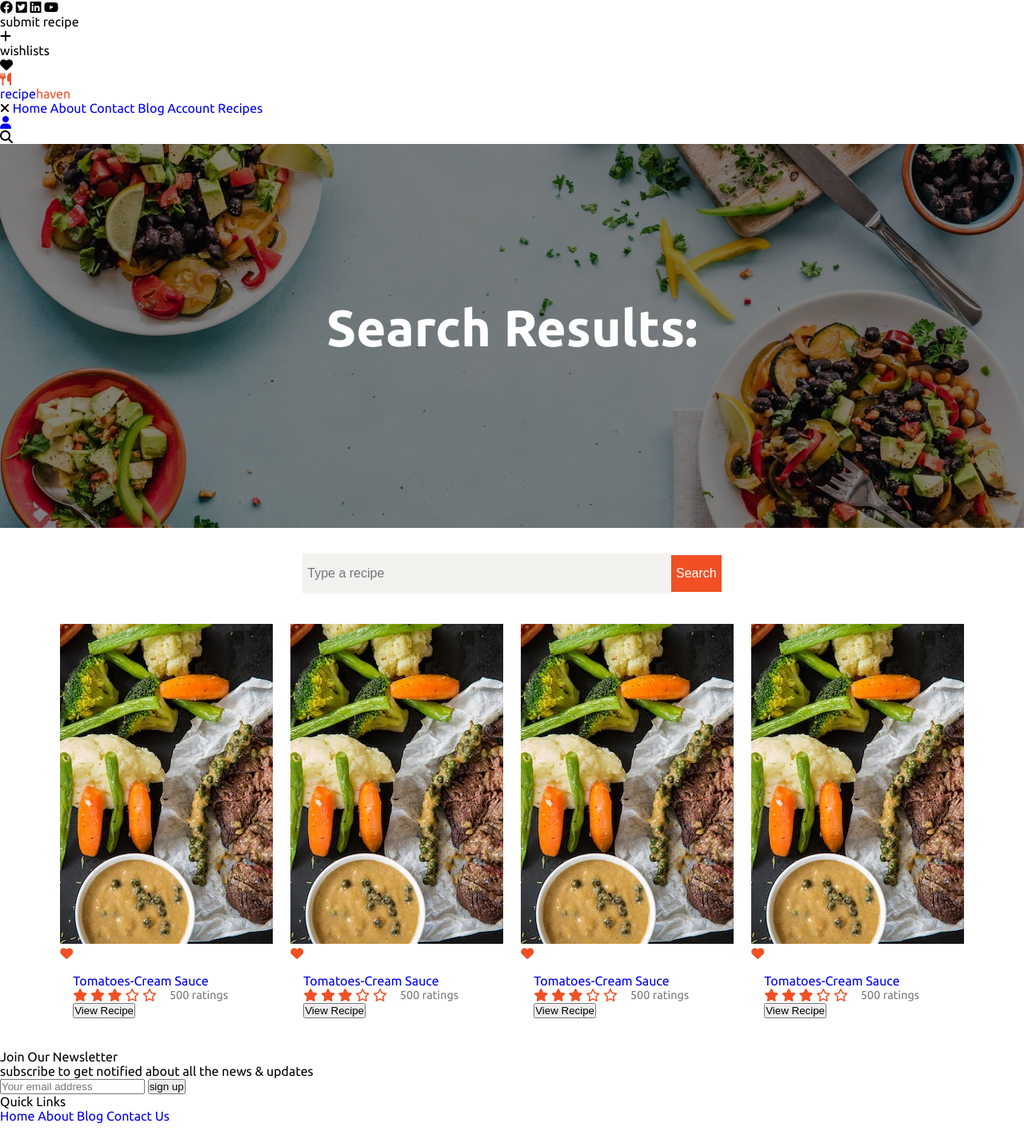
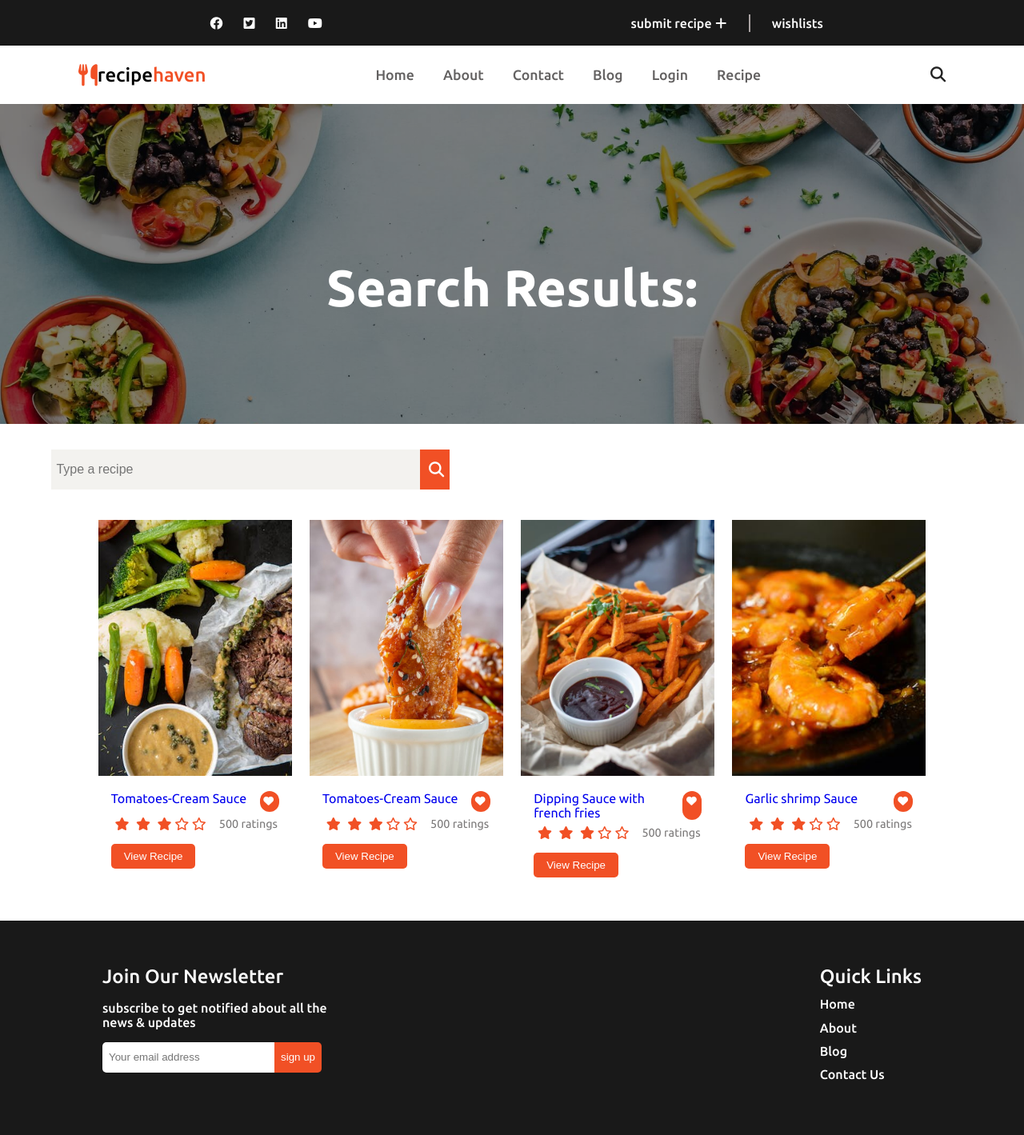
Before and after one commit to Tra-G/recipehaven, a PHP site: page /static/html/searchresult.html in a window 1280 px wide. Shown: the whole page at 80% size. Run offline with PHP 8.4, Linux system fonts and the light colour scheme; some libraries are stand-ins or nearby versions; some web fonts are replaced.

Commit message:
search results

```diff
--- a/static/css/searchresult.css
+++ b/static/css/searchresult.css
@@ -56,17 +56,19 @@ a{
 
 
 /*SECT 1*/
-.search-container{
+.result-container{
     margin: 2rem auto;
     width: 90%;
-}
-.search-btn{
     display: flex;
-    align-items: center;
     justify-content: center;
 }
-.search-btn input{
+.result-btn{
     width: 100%;
+    display: flex;
+}
+
+.result-btn input{
+    width: 70%;
     padding: .8rem .4rem;
     outline: none;
     border: none;
@@ -74,13 +76,14 @@ a{
     font-size: .9rem;
     font-weight: 500;
 }
-.search-btn button{
-    padding: .8rem .4rem;
+.result-btn button{
+    padding: .7rem .4rem;
     outline: none;
     border: none;
     background-color: #F15025;
     color: #fff;
     font-weight: 500;
+    font-size: .9rem;
 }
 
 
@@ -92,27 +95,51 @@ a{
 .flex-item{
     display: flex;
     flex-direction: column;
+    justify-content: center;
 }
 .card{
     margin: .4rem 0;
+    width: 100%;
+    height: 20%;
 }
 .card img{
     width: 100%;
-    height: 50vh;
+    height: 40vh;
     object-fit: cover;
     position: relative;
 }
 .card-text{
     margin: 1rem;
 }
+.love{
+    font-size: .8rem;
+    padding: .4rem;
+    color: #fff;
+    background-color: #F15025;
+    border-radius: 1rem;
+}
+.card-text button{
+    padding: .5rem 1rem;
+    outline: none;
+    border: none;
+    background-color: #F15025;
+    color: #fff;
+    margin: 1rem 0;
+    border-radius: 5px;
+}
 
-/*
-.fa-heart{
-    font-size: 1.8rem;
-    position: absolute;
-    right: 1.5rem;
+@media screen and (min-width: 750px) {
+    .card{
+        width: 48%;
+        margin: 8px;
+    }
+
+    .flex-item{
+        flex-direction: row;
+        flex-wrap: wrap;
+    }
 }
-*/
+
 
 
 @media screen and (min-width: 1024px) {
@@ -128,14 +155,13 @@ a{
 }
 
 /*SECT 1*/
-.search-btn input{
+.result-btn input{
     width: 40%;
     padding: 1rem .4rem;
     font-size: 1rem;
 }
 
-.search-btn button{
-    font-size: 1rem;
+.result-btn button{
     padding: .9rem .4rem;
 }
 
@@ -145,5 +171,7 @@ a{
 }
 .card{
     margin: .4rem .7rem;
+    width: 21%;
 }
+
 }
--- a/static/html/about.html
+++ b/static/html/about.html
@@ -23,7 +23,7 @@
     <div class="modal">
         <form class="search-btn" action="#">
             <input type="text" placeholder="Type a recipe">
-            <button>Search</button>
+            <button><i style="font-size: 1.2rem;" class="fa-solid fa-magnifying-glass"></i></button>
         </form>
     </div>
     <div class="nav-menu">
--- a/static/html/blog.html
+++ b/static/html/blog.html
@@ -23,7 +23,7 @@
     <div class="modal">
         <form class="search-btn" action="#">
             <input type="text" placeholder="Type a recipe">
-            <button>Search</button>
+            <button><i style="font-size: 1.2rem;" class="fa-solid fa-magnifying-glass"></i></button>
         </form>
     </div>
     <div class="nav-menu">
--- a/static/html/contact.html
+++ b/static/html/contact.html
@@ -23,7 +23,7 @@
     <div class="modal">
         <form class="search-btn" action="#">
             <input type="text" placeholder="Type a recipe">
-            <button>Search</button>
+            <button><i style="font-size: 1.2rem;" class="fa-solid fa-magnifying-glass"></i></button>
         </form>
     </div>
     <div class="nav-menu">
--- a/static/html/index.html
+++ b/static/html/index.html
@@ -23,7 +23,7 @@
     <div class="modal">
         <form class="search-btn" action="#">
             <input type="text" placeholder="Type a recipe">
-            <button>Search</button>
+            <button><i style="font-size: 1.2rem;" class="fa-solid fa-magnifying-glass"></i></button>
         </form>
     </div>
     <div class="nav-menu">
@@ -80,7 +80,7 @@
                         Login
                     </a>
 
-                    <a href="recipedetails.html">
+                    <a href="searchresult.html">
                         Recipe
                     </a>
 
--- a/static/html/searchresult.html
+++ b/static/html/searchresult.html
@@ -13,11 +13,22 @@
     <link href="https://fonts.googleapis.com/css2?family=Roboto:wght@400;500;700&family=Sono:wght@400;500&family=Ubuntu:wght@400;500;700&display=swap" rel="stylesheet">
     <!--Styling Link-->
     <link rel="stylesheet" href="../css/searchresult.css">
-    <link rel="stylesheet" href="../css/about.css">
+    <link rel="stylesheet" href="../css/style.css">
 </head>
 <body>
+    <div class="background"></div>
+    <div class="closeicon">
+        <i class="fa-solid fa-xmark"></i>
+    </div>
+    <div class="modal">
+        <form class="search-btn" action="#">
+            <input type="text" placeholder="Type a recipe">
+            <button><i style="font-size: 1.2rem;" class="fa-solid fa-magnifying-glass"></i></button>
+        </form>
+    </div>
     <div class="nav-menu">
         <div class="nav-block">
+            <div class="nav-1">
                 <div class="nav1">
                     <div>
                         <i class="fa-brands fa-facebook"></i>
@@ -27,14 +38,16 @@
                     </div>
 
                     <div class="submit-icon">
-                    <div class="nav-submit">
+                        <a class="nav-submit" href="submitrecipe.html">
                             <p>submit recipe</p>
                             <i class="fa-solid fa-plus"></i>
-                    </div>
+                        </a>
+
                         <div class="line"></div>
                         <div class="wishlists">
                             <p>wishlists</p>
                             <i class="fa fa-heart" aria-hidden="true"></i>
+                        </div>
                     </div>
                 </div>
             </div>
@@ -43,11 +56,10 @@
                 <a class="nav-header" href="index.html">
                     <i style="color: #F15025;" class="fa fa-cutlery" aria-hidden="true"></i>
                     <p>recipe<span style="color: #F15025;">haven</span></p>
-                    <!--<span class="mdi mdi-chef-hat"></span>-->
                 </a>
 
                 <div class="navlink">
-                    <i style="color: #000;" class="fa fa-times" aria-hidden="true"></i>
+                    <i style="color: #000;" class="fa fa-times"></i>
                     <a href="index.html">
                         Home
                     </a>
@@ -64,32 +76,27 @@
                         Blog
                     </a>
 
-                    <a href="#">
-                        Account
+                    <a href="login.html">
+                        Login
                     </a>
 
-                    <a href="#">
-                        Recipes
+                    <a href="searchresult.html">
+                        Recipe
                     </a>
 
                 </div>
 
                 <div class="nav-icon">
-                    <a href="login.html">
-                        <i class="fa-solid fa-user"></i>
-                    </a>
+                    <div class="nav-search">
+                        <i class="fa searchIcon fa-search"></i>
+                    </div>
 
-                    <div class="line line1"></div>
+                    <div class="line navline"></div>
+
                     <div class="hamburger">
                         <span></span>
                         <span></span>
                         <span></span>
-                    </div>
-
-                    <div class="line"></div>
-
-                    <div class="nav-search">
-                        <i class="fa fa-search" aria-hidden="true"></i>
                     </div>
                 </div>
             </div>
@@ -105,20 +112,26 @@
         </div>
     </header>
 
-    <div class="search-container">
-        <form class="search-btn" action="#">
+    <div class="result-container">
+        <form class="result-btn" action="#">
             <input type="text" placeholder="Type a recipe">
-            <button>Search</button>
+            <button><i style="font-size: 1.2rem;" class="fa-solid fa-magnifying-glass"></i></button>
         </form>
     </div>
 
+    <!--card container-->
     <div class="card-container">
         <div class="flex-item">
+
             <div class="card">
                 <img src="../imag/img3.jpeg" alt="tomatoes sauce">
-                <i style="color: #F15025;" class="fa-solid fa-heart"></i>
+
                 <div class="card-text">
+                    <div style="display: flex; justify-content: space-between; margin-bottom: .4rem;">
                         <a href="#">Tomatoes-Cream Sauce</a>
+                        <i class="fa-solid fa-heart love"></i>
+                    </div>
+
                     <div style="display: flex; align-items: center;">
                     <div class="star">
                         <i style="color: #F15025;" class="fa-solid fa-star"></i>
@@ -135,10 +148,14 @@
             </div>
 
             <div class="card">
-                <img src="../imag/img3.jpeg" alt="tomatoes sauce">
-                <i style="color: #F15025;" class="fa-solid fa-heart"></i>
+                <img src="../imag/img16.jpeg" alt="tomatoes sauce">
+
                 <div class="card-text">
+                    <div style="display: flex; justify-content: space-between; margin-bottom: .4rem;">
                         <a href="#">Tomatoes-Cream Sauce</a>
+                        <i class="fa-solid fa-heart love"></i>
+                    </div>
+
                     <div style="display: flex; align-items: center;">
                     <div class="star">
                         <i style="color: #F15025;" class="fa-solid fa-star"></i>
@@ -154,11 +171,16 @@
                 </div>
             </div>
 
+
             <div class="card">
-                <img src="../imag/img3.jpeg" alt="tomatoes sauce">
-                <i style="color: #F15025;" class="fa-solid fa-heart"></i>
+                <img src="../imag/img40.webp" alt="tomatoes sauce">
+
                 <div class="card-text">
-                    <a href="#">Tomatoes-Cream Sauce</a>
+                    <div style="display: flex; justify-content: space-between; margin-bottom: .4rem;">
+                        <a href="#">Dipping Sauce with french fries</a>
+                        <i class="fa-solid fa-heart love"></i>
+                    </div>
+
                     <div style="display: flex; align-items: center;">
                     <div class="star">
                         <i style="color: #F15025;" class="fa-solid fa-star"></i>
@@ -174,11 +196,17 @@
                 </div>
             </div>
 
+
             <div class="card">
-                <img src="../imag/img3.jpeg" alt="tomatoes sauce">
-                <i style="color: #F15025;" class="fa-solid fa-heart"></i>
+                <img src="../imag/img41.jpeg" alt="tomatoes sauce">
+
                 <div class="card-text">
-                    <a href="#">Tomatoes-Cream Sauce</a>
+                    <div style="display: flex; justify-content: space-between; margin-bottom: .4rem;">
+                        <a href="#">Garlic shrimp Sauce</a>
+                        <i class="fa-solid fa-heart love"></i>
+                    </div>
+
+
                     <div style="display: flex; align-items: center;">
                     <div class="star">
                         <i style="color: #F15025;" class="fa-solid fa-star"></i>
@@ -224,8 +252,8 @@
                 <div class="anchor-link">
                     <a href="home.html">Home</a>
                     <a href="about.html">About</a>
-                    <a href="#">Blog</a>
-                    <a href="#">Contact Us</a>
+                    <a href="blog.html">Blog</a>
+                    <a href="contact.html">Contact Us</a>
                 </div>
 
             </div>
@@ -250,6 +278,28 @@
         closeIcon.addEventListener('click', () => {
          menu.classList.remove('show');
     });
+
+
+        let modal = document.querySelector('.modal');
+            let background = document.querySelector('.background');
+            let searchBtn = document.querySelector('.searchIcon')
+            let closebtn = document.querySelector('.closeicon');
+
+            function searchBar() {
+                modal.style.display = 'flex';
+                background.style.display = 'block';
+                closebtn.style.display = 'block';
+            }
+
+            function closeBar() {
+                modal.style.display = 'none';
+                background.style.display = 'none';
+                closebtn.style.display = 'none';
+            }
+
+            searchBtn.onclick = searchBar;
+            closebtn.onclick = closeBar;
+
     </script>
 </body>
 </html>
--- a/static/html/submitrecipe.html
+++ b/static/html/submitrecipe.html
@@ -23,7 +23,7 @@
     <div class="modal">
         <form class="search-btn" action="#">
             <input type="text" placeholder="Type a recipe">
-            <button>Search</button>
+            <button><i style="font-size: 1.2rem;" class="fa-solid fa-magnifying-glass"></i></button>
         </form>
     </div>
     <div class="nav-menu">
```
Also changed, not shown: static/html/post.html (added, +12 -0 lines), static/html/recipedetails.html (+25 -1 lines), static/css/post.css (added), static/imag/img28.jpg (deleted), static/imag/img32.webp (deleted), static/imag/img40.webp (added), static/imag/img41.jpeg (added), static/imag/img9.jpeg (deleted). Lines whose indentation alone changed are shown as unchanged.
